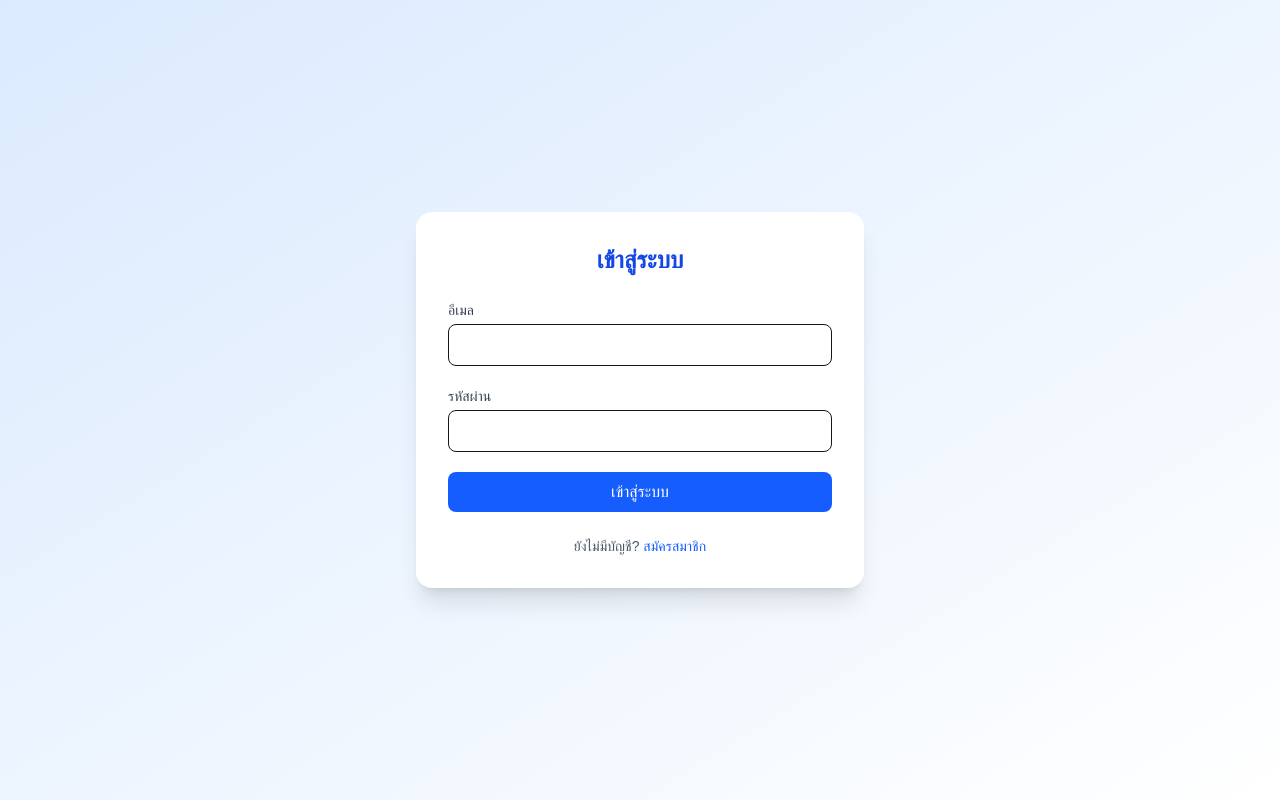
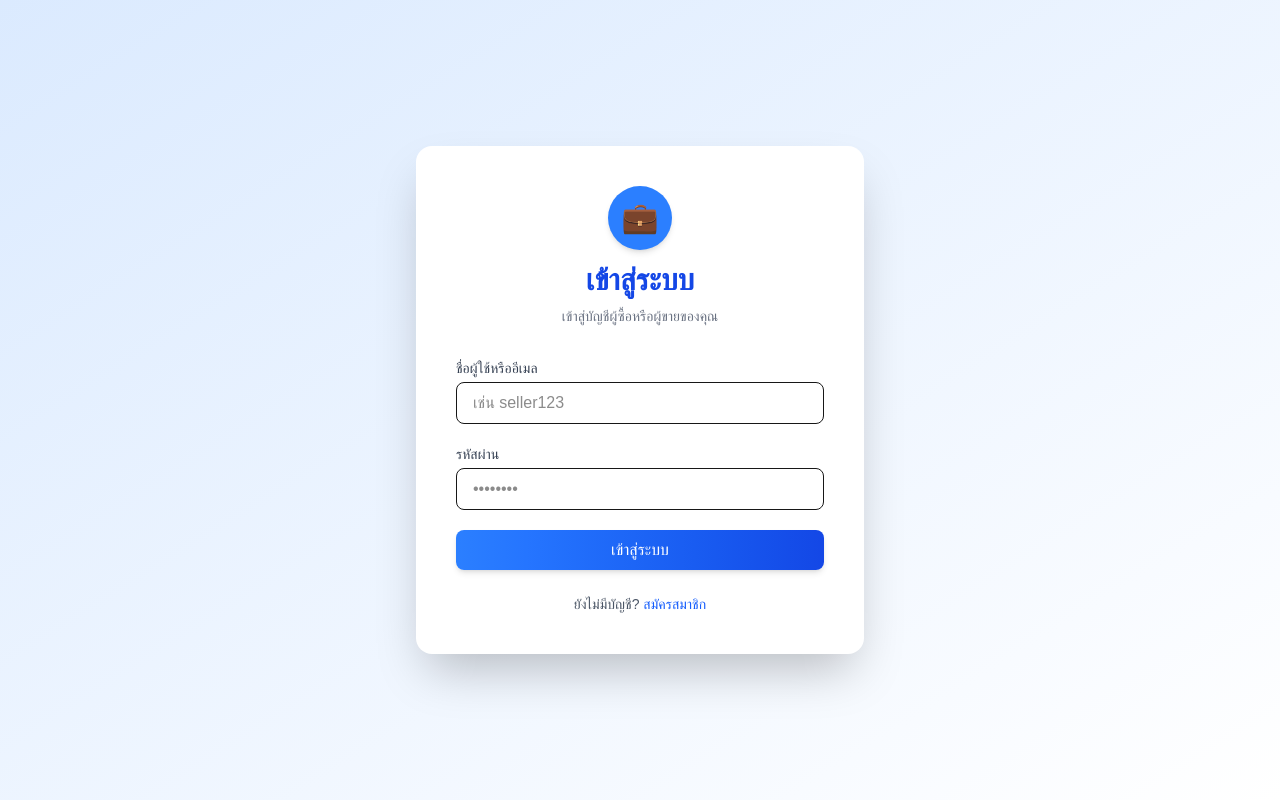
Before and after one commit to DeWorldR/onlineshop, a Next.js app: page /signin in a window 1280 px wide. Built offline with nearby package versions, Linux system fonts and the light colour scheme.

Commit message:
edit login

```diff
--- a/package.json
+++ b/package.json
@@ -11,6 +11,7 @@
   "dependencies": {
     "autoprefixer": "^10.4.21",
     "next": "15.5.4",
+    "next-auth": "^4.24.11",
     "postcss": "^8.5.6",
     "react": "19.1.0",
     "react-dom": "19.1.0"
--- a/src/app/signin/page.jsx
+++ b/src/app/signin/page.jsx
@@ -1,46 +1,58 @@
-"use client";
-import { useState } from "react";
-import { useRouter } from "next/navigation";
+"use client"
 
-export default function SignInPage() {
-  const router = useRouter();
-  const [form, setForm] = useState({ email: "", password: "" });
+import { signIn } from "next-auth/react"
+import { useState } from "react"
+import { useRouter } from "next/navigation"
 
-  const handleChange = (e) =>
-    setForm({ ...form, [e.target.name]: e.target.value });
+export default function LoginPage() {
+  const router = useRouter()
+  const [username, setUsername] = useState("")
+  const [password, setPassword] = useState("")
+  const [loading, setLoading] = useState(false)
 
-  const handleSubmit = (e) => {
-    e.preventDefault();
-    const users = JSON.parse(localStorage.getItem("users") || "[]");
-    const found = users.find(
-      (u) => u.email === form.email && u.password === form.password
-    );
-    if (found) {
-      localStorage.setItem("currentUser", JSON.stringify(found));
-      router.push("/dashboard");
+  const handleLogin = async (e) => {
+    e.preventDefault()
+    setLoading(true)
+    const result = await signIn("credentials", {
+      username,
+      password,
+      redirect: false,
+    })
+    setLoading(false)
+
+    if (result?.error) {
+      alert("ชื่อผู้ใช้หรือรหัสผ่านไม่ถูกต้อง ❌")
     } else {
-      alert("อีเมลหรือรหัสผ่านไม่ถูกต้อง");
+      router.push("/profile")
     }
-  };
+  }
 
   return (
-    <div className="flex justify-center items-center min-h-screen bg-gradient-to-br from-blue-100 to-white">
-      <div className="bg-white shadow-xl rounded-2xl p-8 w-full max-w-md">
-        <h2 className="text-2xl font-bold text-center text-blue-700 mb-6">
-          เข้าสู่ระบบ
-        </h2>
+    <div className="flex items-center justify-center min-h-screen bg-gradient-to-br from-blue-100 to-white">
+      <div className="bg-white shadow-2xl rounded-2xl p-10 w-full max-w-md transform transition-all hover:scale-[1.02]">
+        {/* โลโก้ */}
+        <div className="text-center mb-8">
+          <div className="flex justify-center mb-3">
+            <div className="w-16 h-16 bg-blue-500 text-white rounded-full flex items-center justify-center text-3xl font-bold shadow-md">
+              💼
+            </div>
+          </div>
+          <h2 className="text-3xl font-bold text-blue-700 mb-2">เข้าสู่ระบบ</h2>
+          <p className="text-gray-500 text-sm">เข้าสู่บัญชีผู้ซื้อหรือผู้ขายของคุณ</p>
+        </div>
 
-        <form onSubmit={handleSubmit} className="space-y-5">
+        <form onSubmit={handleLogin} className="space-y-5">
           <div>
             <label className="block text-sm font-medium text-gray-700 mb-1">
-              อีเมล
+              ชื่อผู้ใช้หรืออีเมล
             </label>
             <input
-              type="email"
-              name="email"
-              onChange={handleChange}
+              type="text"
+              placeholder="เช่น seller123"
+              value={username}
+              onChange={(e) => setUsername(e.target.value)}
+              className="w-full px-4 py-2 border rounded-lg focus:ring-2 focus:ring-blue-400 focus:outline-none"
               required
-              className="w-full px-4 py-2 border rounded-lg focus:ring-2 focus:ring-blue-400"
             />
           </div>
 
@@ -50,28 +62,38 @@ export default function SignInPage() {
             </label>
             <input
               type="password"
-              name="password"
-              onChange={handleChange}
+              placeholder="••••••••"
+              value={password}
+              onChange={(e) => setPassword(e.target.value)}
+              className="w-full px-4 py-2 border rounded-lg focus:ring-2 focus:ring-blue-400 focus:outline-none"
               required
-              className="w-full px-4 py-2 border rounded-lg focus:ring-2 focus:ring-blue-400"
             />
           </div>
 
           <button
             type="submit"
-            className="w-full bg-blue-600 text-white py-2 rounded-lg hover:bg-blue-700 transition-all"
+            disabled={loading}
+            className={`w-full py-2 rounded-lg text-white font-medium transition-all ${
+              loading
+                ? "bg-blue-400 cursor-not-allowed"
+                : "bg-gradient-to-r from-blue-500 to-blue-700 hover:from-blue-600 hover:to-blue-800 shadow-md"
+            }`}
           >
-            เข้าสู่ระบบ
+            {loading ? "กำลังเข้าสู่ระบบ..." : "เข้าสู่ระบบ"}
           </button>
         </form>
 
+        {/* ลิงก์สมัครสมาชิก */}
         <p className="text-center text-gray-600 text-sm mt-6">
           ยังไม่มีบัญชี?{" "}
-          <a href="/signup" className="text-blue-600 hover:underline">
+          <a
+            href="/signup"
+            className="text-blue-600 hover:underline font-medium"
+          >
             สมัครสมาชิก
           </a>
         </p>
       </div>
     </div>
-  );
+  )
 }
```
Also changed, not shown: 1 other file (tests, documents, lock files or other folders).
